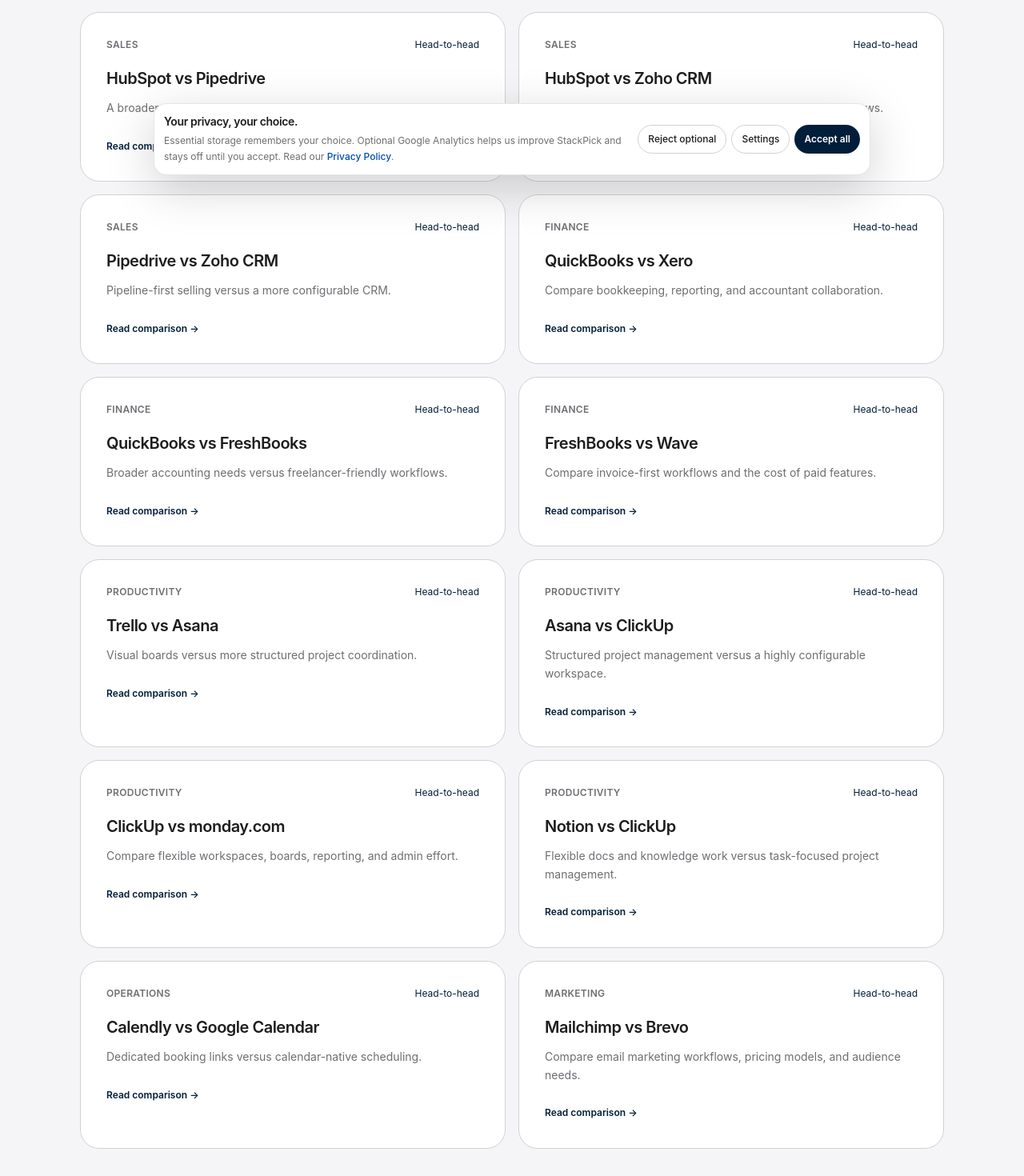
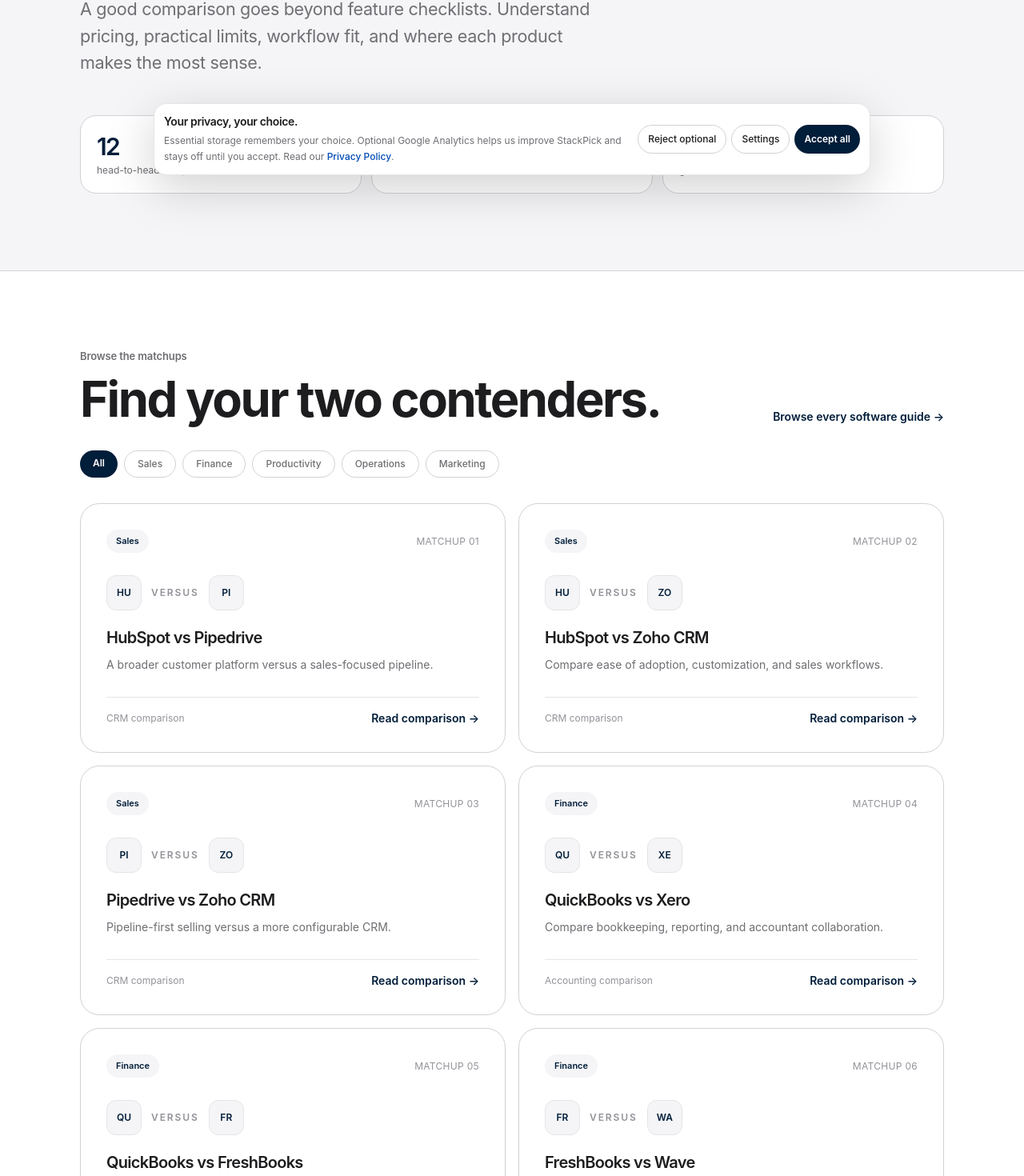
Before and after one commit to LinukaBandara/StackPick, a Next.js app: page /comparisons in a window 1280 px wide. Shown: the part 557-2027 px from the top of the page at 80% size. Built offline with nearby package versions, Linux system fonts and the light colour scheme; no server answers.

Commit message:
Redesign software comparisons discovery page

```diff
--- a/app/comparisons/page.tsx
+++ b/app/comparisons/page.tsx
@@ -8,42 +8,74 @@ export const metadata: Metadata = {
 };
 
 const COMPARISONS = [
-  { title: "HubSpot vs Pipedrive", desc: "A broader customer platform versus a sales-focused pipeline.", href: "/best/hubspot-vs-pipedrive", category: "Sales" },
-  { title: "HubSpot vs Zoho CRM", desc: "Compare ease of adoption, customization, and sales workflows.", href: "/best/hubspot-vs-zoho-crm", category: "Sales" },
-  { title: "Pipedrive vs Zoho CRM", desc: "Pipeline-first selling versus a more configurable CRM.", href: "/best/pipedrive-vs-zoho-crm", category: "Sales" },
-  { title: "QuickBooks vs Xero", desc: "Compare bookkeeping, reporting, and accountant collaboration.", href: "/best/quickbooks-vs-xero", category: "Finance" },
-  { title: "QuickBooks vs FreshBooks", desc: "Broader accounting needs versus freelancer-friendly workflows.", href: "/best/quickbooks-vs-freshbooks", category: "Finance" },
-  { title: "FreshBooks vs Wave", desc: "Compare invoice-first workflows and the cost of paid features.", href: "/best/freshbooks-vs-wave", category: "Finance" },
-  { title: "Trello vs Asana", desc: "Visual boards versus more structured project coordination.", href: "/best/trello-vs-asana", category: "Productivity" },
-  { title: "Asana vs ClickUp", desc: "Structured project management versus a highly configurable workspace.", href: "/best/asana-vs-clickup", category: "Productivity" },
-  { title: "ClickUp vs monday.com", desc: "Compare flexible workspaces, boards, reporting, and admin effort.", href: "/best/clickup-vs-monday", category: "Productivity" },
-  { title: "Notion vs ClickUp", desc: "Flexible docs and knowledge work versus task-focused project management.", href: "/best/notion-vs-clickup", category: "Productivity" },
-  { title: "Calendly vs Google Calendar", desc: "Dedicated booking links versus calendar-native scheduling.", href: "/best/calendly-vs-google-calendar", category: "Operations" },
-  { title: "Mailchimp vs Brevo", desc: "Compare email marketing workflows, pricing models, and audience needs.", href: "/best/mailchimp-vs-brevo", category: "Marketing" },
+  { title: "HubSpot vs Pipedrive", desc: "A broader customer platform versus a sales-focused pipeline.", href: "/best/hubspot-vs-pipedrive", category: "Sales", tag: "CRM" },
+  { title: "HubSpot vs Zoho CRM", desc: "Compare ease of adoption, customization, and sales workflows.", href: "/best/hubspot-vs-zoho-crm", category: "Sales", tag: "CRM" },
+  { title: "Pipedrive vs Zoho CRM", desc: "Pipeline-first selling versus a more configurable CRM.", href: "/best/pipedrive-vs-zoho-crm", category: "Sales", tag: "CRM" },
+  { title: "QuickBooks vs Xero", desc: "Compare bookkeeping, reporting, and accountant collaboration.", href: "/best/quickbooks-vs-xero", category: "Finance", tag: "Accounting" },
+  { title: "QuickBooks vs FreshBooks", desc: "Broader accounting needs versus freelancer-friendly workflows.", href: "/best/quickbooks-vs-freshbooks", category: "Finance", tag: "Accounting" },
+  { title: "FreshBooks vs Wave", desc: "Compare invoice-first workflows and the cost of paid features.", href: "/best/freshbooks-vs-wave", category: "Finance", tag: "Invoicing" },
+  { title: "Trello vs Asana", desc: "Visual boards versus more structured project coordination.", href: "/best/trello-vs-asana", category: "Productivity", tag: "Projects" },
+  { title: "Asana vs ClickUp", desc: "Structured project management versus a highly configurable workspace.", href: "/best/asana-vs-clickup", category: "Productivity", tag: "Projects" },
+  { title: "ClickUp vs monday.com", desc: "Compare flexible workspaces, boards, reporting, and admin effort.", href: "/best/clickup-vs-monday", category: "Productivity", tag: "Projects" },
+  { title: "Notion vs ClickUp", desc: "Flexible docs and knowledge work versus task-focused project management.", href: "/best/notion-vs-clickup", category: "Productivity", tag: "Workspaces" },
+  { title: "Calendly vs Google Calendar", desc: "Dedicated booking links versus calendar-native scheduling.", href: "/best/calendly-vs-google-calendar", category: "Operations", tag: "Scheduling" },
+  { title: "Mailchimp vs Brevo", desc: "Compare email marketing workflows, pricing models, and audience needs.", href: "/best/mailchimp-vs-brevo", category: "Marketing", tag: "Email" },
 ];
+
+const GROUPS = ["All", "Sales", "Finance", "Productivity", "Operations", "Marketing"];
 
 export default function ComparisonsPage() {
   return (
-    <section className="bg-[#f5f5f7]">
-      <div className="sp-container py-16 sm:py-24">
-        <p className="sp-eyebrow">Side by side</p>
-        <h1 className="sp-display mt-4 max-w-4xl">Two tools. One clearer decision.</h1>
-        <p className="sp-body-large mt-6 max-w-2xl">Focused head-to-head comparisons that explain the meaningful differences, not just repeat feature lists.</p>
-        <div className="mt-12 grid gap-4 md:grid-cols-2">
-          {COMPARISONS.map((item) => (
-            <Link key={item.href} href={item.href} className="group rounded-[24px] border border-[#d2d2d7] bg-white p-7 transition-all hover:-translate-y-1 hover:shadow-lg sm:p-8">
+    <main className="bg-white">
+      <section className="border-b border-[#d2d2d7] bg-[#f5f5f7]">
+        <div className="sp-container py-16 sm:py-24">
+          <div className="max-w-3xl">
+            <p className="sp-eyebrow">The head-to-head library</p>
+            <h1 className="sp-display mt-5">Two tools.<br />One clearer decision.</h1>
+            <p className="sp-body-large mt-6 max-w-2xl">A good comparison goes beyond feature checklists. Understand pricing, practical limits, workflow fit, and where each product makes the most sense.</p>
+          </div>
+          <div className="mt-12 grid gap-3 sm:grid-cols-3">
+            <div className="rounded-[20px] border border-[#d2d2d7] bg-white p-5"><p className="text-3xl font-semibold tracking-[-0.06em] text-[#001D39]">12</p><p className="mt-1 text-xs text-[#6e6e73]">head-to-head comparisons</p></div>
+            <div className="rounded-[20px] border border-[#d2d2d7] bg-white p-5"><p className="text-3xl font-semibold tracking-[-0.06em] text-[#001D39]">05</p><p className="mt-1 text-xs text-[#6e6e73]">business functions covered</p></div>
+            <div className="rounded-[20px] border border-[#d2d2d7] bg-white p-5"><p className="text-3xl font-semibold tracking-[-0.06em] text-[#001D39]">01</p><p className="mt-1 text-xs text-[#6e6e73]">goal: a confident choice</p></div>
+          </div>
+        </div>
+      </section>
+
+      <section className="sp-container py-16 sm:py-24">
+        <div className="flex flex-col gap-3 sm:flex-row sm:items-end sm:justify-between">
+          <div><p className="sp-eyebrow">Browse the matchups</p><h2 className="sp-title mt-3">Find your two contenders.</h2></div>
+          <Link href="/best" className="text-sm font-semibold text-[#001D39] hover:underline">Browse every software guide →</Link>
+        </div>
+        <div className="mt-8 flex flex-wrap gap-2">
+          {GROUPS.map((group) => <span key={group} className={group === "All" ? "rounded-full bg-[#001D39] px-4 py-2 text-xs font-semibold text-white" : "rounded-full border border-[#d2d2d7] bg-white px-4 py-2 text-xs font-medium text-[#6e6e73]"}>{group}</span>)}
+        </div>
+        <div className="mt-8 grid gap-4 md:grid-cols-2">
+          {COMPARISONS.map((item, index) => (
+            <Link key={item.href} href={item.href} className="group relative overflow-hidden rounded-[24px] border border-[#d2d2d7] bg-white p-6 transition-all duration-200 hover:-translate-y-1 hover:border-[#9aabba] hover:shadow-[0_18px_44px_rgba(0,29,57,0.08)] sm:p-8">
               <div className="flex items-center justify-between gap-3">
-                <span className="text-xs font-semibold uppercase tracking-wide text-[#6e6e73]">{item.category}</span>
-                <span className="text-xs text-[#001D39]">Head-to-head</span>
+                <span className="rounded-full bg-[#f5f5f7] px-3 py-1.5 text-[11px] font-semibold text-[#001D39]">{item.category}</span>
+                <span className="text-xs tracking-wide text-[#929299]">MATCHUP {String(index + 1).padStart(2, "0")}</span>
               </div>
-              <h2 className="mt-5 text-xl font-semibold tracking-tight text-[#1d1d1f]">{item.title}</h2>
-              <p className="mt-3 text-sm leading-relaxed text-[#6e6e73]">{item.desc}</p>
-              <span className="mt-7 inline-block text-xs font-semibold text-[#001D39] group-hover:underline">Read comparison →</span>
+              <div className="mt-7 flex items-center gap-3">
+                <span className="flex h-11 w-11 items-center justify-center rounded-xl border border-[#e5e5e7] bg-[#f5f5f7] text-xs font-semibold text-[#001D39]">{item.title.split(" ")[0].slice(0, 2).toUpperCase()}</span>
+                <span className="text-xs font-semibold uppercase tracking-[0.16em] text-[#929299]">versus</span>
+                <span className="flex h-11 w-11 items-center justify-center rounded-xl border border-[#e5e5e7] bg-[#f5f5f7] text-xs font-semibold text-[#001D39]">{item.title.split(" vs ")[1].slice(0, 2).toUpperCase()}</span>
+              </div>
+              <h3 className="mt-5 text-xl font-semibold tracking-[-0.035em] text-[#1d1d1f]">{item.title}</h3>
+              <p className="mt-2 max-w-lg text-sm leading-6 text-[#6e6e73]">{item.desc}</p>
+              <div className="mt-7 flex items-center justify-between border-t border-[#e5e5e7] pt-4">
+                <span className="text-xs text-[#929299]">{item.tag} comparison</span>
+                <span className="text-sm font-semibold text-[#001D39] transition-transform group-hover:translate-x-1">Read comparison →</span>
+              </div>
             </Link>
           ))}
         </div>
-        <p className="mt-10 text-sm text-[#6e6e73]">Want to explore a wider range? <Link href="/best" className="font-semibold text-[#001D39] hover:underline">Browse all software guides →</Link></p>
-      </div>
-    </section>
+        <div className="mt-12 rounded-[24px] bg-[#001D39] p-8 text-white sm:flex sm:items-center sm:justify-between sm:gap-8 sm:p-10">
+          <div><p className="text-xs font-semibold uppercase tracking-[0.16em] text-white/60">Still exploring?</p><h2 className="mt-3 text-2xl font-semibold tracking-tight">Start with the job you need done.</h2><p className="mt-2 max-w-xl text-sm leading-6 text-white/70">Browse practical shortlists across finance, sales, productivity, and more.</p></div>
+          <Link href="/best" className="mt-6 inline-flex shrink-0 rounded-full bg-white px-5 py-3 text-sm font-semibold text-[#001D39] transition hover:bg-[#e6edf3] sm:mt-0">Open software directory →</Link>
+        </div>
+      </section>
+    </main>
   );
 }
```
